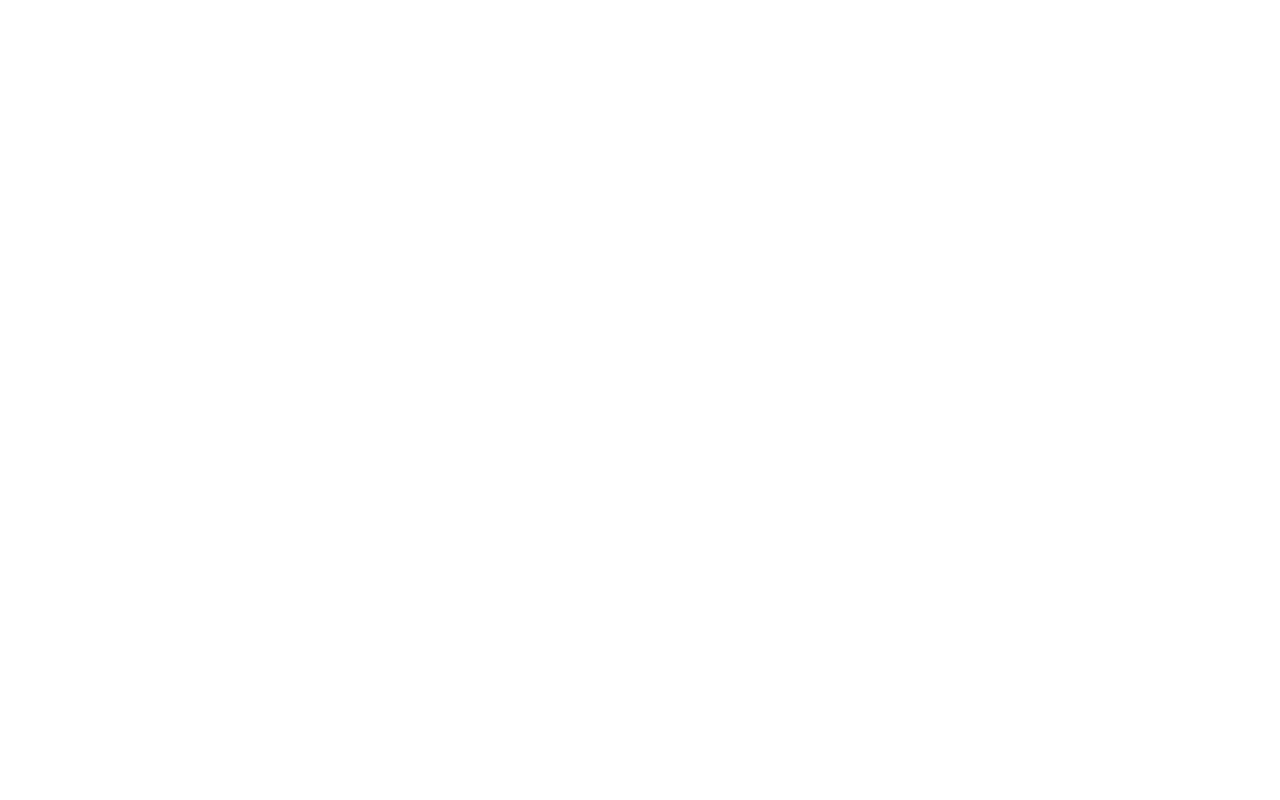
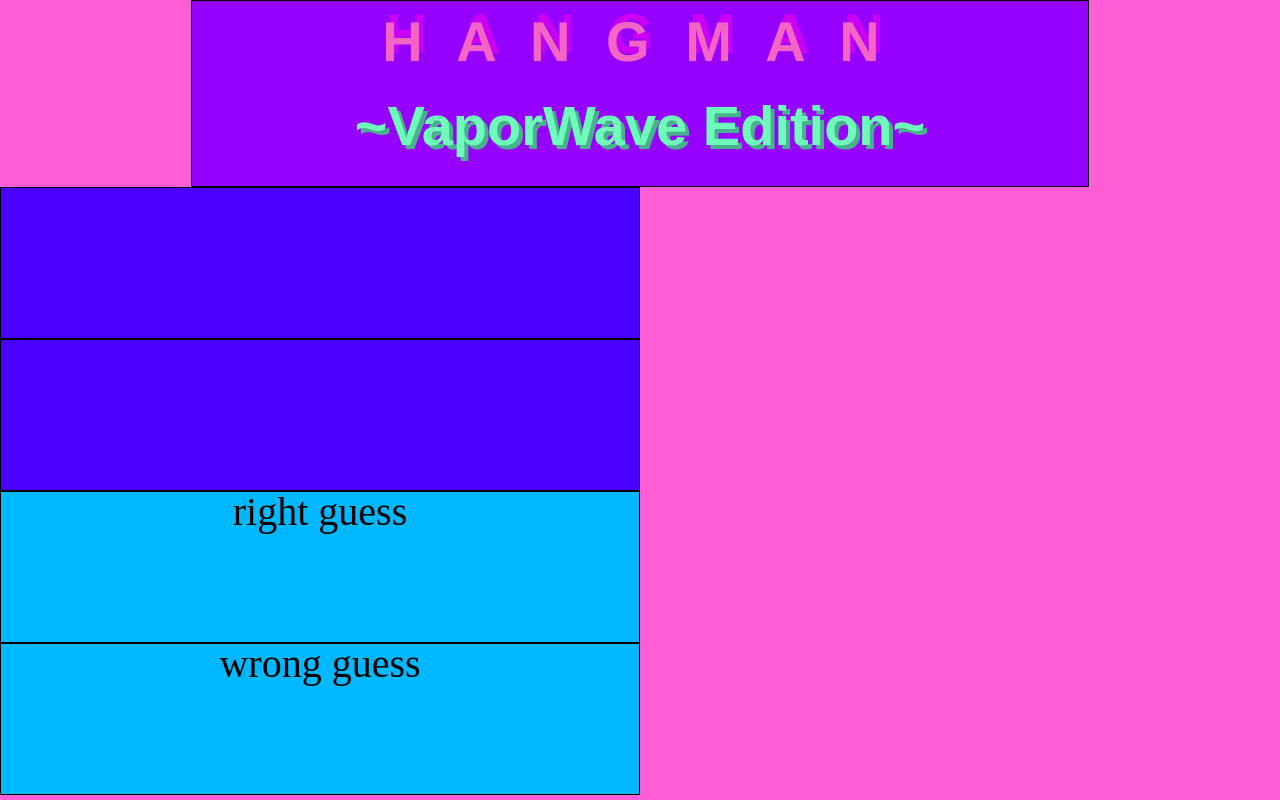
Before and after one commit to salmonshoe/Psychic-Game, a plain HTML site: page wordguessindex.html in a window 1280 px wide. Drawn offline with Linux system fonts and the light colour scheme.

Commit message:
Late and not complete. Yeah I know but any feedback would be helpful

```diff
--- a/assets/css/reset.css
+++ b/assets/css/reset.css
@@ -0,0 +1,48 @@
+/* http://meyerweb.com/eric/tools/css/reset/
+   v2.0 | 20110126
+   License: none (public domain)
+*/
+
+html, body, div, span, applet, object, iframe,
+h1, h2, h3, h4, h5, h6, p, blockquote, pre,
+a, abbr, acronym, address, big, cite, code,
+del, dfn, em, img, ins, kbd, q, s, samp,
+small, strike, strong, sub, sup, tt, var,
+b, u, i, center,
+dl, dt, dd, ol, ul, li,
+fieldset, form, label, legend,
+table, caption, tbody, tfoot, thead, tr, th, td,
+article, aside, canvas, details, embed,
+figure, figcaption, footer, header, hgroup,
+menu, nav, output, ruby, section, summary,
+time, mark, audio, video {
+	margin: 0;
+	padding: 0;
+	border: 0;
+	font-size: 100%;
+	font: inherit;
+	vertical-align: baseline;
+}
+/* HTML5 display-role reset for older browsers */
+article, aside, details, figcaption, figure,
+footer, header, hgroup, menu, nav, section {
+	display: block;
+}
+body {
+	line-height: 1;
+}
+ol, ul {
+	list-style: none;
+}
+blockquote, q {
+	quotes: none;
+}
+blockquote:before, blockquote:after,
+q:before, q:after {
+	content: '';
+	content: none;
+}
+table {
+	border-collapse: collapse;
+	border-spacing: 0;
+}
--- a/assets/css/style.css
+++ b/assets/css/style.css
@@ -0,0 +1,98 @@
+body {
+    background-color: #ff5ed6;
+}
+
+.wrapper {
+    display: flex;
+    flex-flow: row wrap;
+    text-align: center;
+    }
+
+header {
+    order: 1;
+    justify-content: flex-start;
+    border: 1px solid black;
+    font-size: 40px;
+    text-align: center;
+    margin: auto;
+    height: 20%;
+    width: 70%;
+    background-color: #9600ff;
+}
+
+h1 {
+    display: inline;
+    position: relative;
+    font: 42pt Helvetica, Sans-Serif;
+    font-weight: 600;
+    letter-spacing: 10px;
+    color: rgba(255, 0, 234, 0.5);
+}
+h1::after {
+    content: "H A N G M A N";
+    position: absolute; left: -4px; top: 7px;
+    color: rgb(243, 101, 196);
+}
+
+h2 {
+    color: #6EFCBB;
+    font-weight: bold;
+    font-size: 42pt;
+    font-family: sans-serif;
+    text-shadow: 4px 4px 0px #4AB18E;
+    line-height: 120px;
+    display: inline-flex;
+}
+
+#lefty {
+    width: 50%;
+    flex-direction: column;
+    justify-content: flex-start;
+}
+
+.media {
+    order: 2;
+    border: 1px solid black;
+    font-size: 40px;
+    text-align: center;
+    margin: 0 auto;
+    height: 150px;
+    background-color: #4900ff;
+}
+.underscores {
+    order: 2;
+    border: 1px solid black;
+    font-size: 40px;
+    text-align: center;
+    margin: 0 auto;
+    height: 150px;
+    background-color: #4900ff;
+}
+
+#righty {
+    width: 50%;
+    flex-direction: column;
+    justify-content: flex-end;
+}
+
+.rightGuess {
+    order: 3;
+    border: 1px solid black;
+    font-size: 40px;
+    text-align: center;
+    margin: 0 auto;
+    height: 150px;
+    background-color: #00b8ff;
+}
+
+.wrongGuess {
+    order: 3;
+    border: 1px solid black;
+    font-size: 40px;
+    font-family: serif;
+    text-align: center;
+    margin: 0 auto;
+    height: 150px;
+    background-color: #00b8ff;
+
+}
--- a/assets/javascript/game.js
+++ b/assets/javascript/game.js
@@ -0,0 +1,29 @@
+//Create an array of words for the game
+var choices = ['pepsi', 'aesthetic', 'capitalism'];
+//Computer chooses a random word from array
+var randomWord = Math.floor(Math.random() * choices.length);
+var vaporWord = choices[randomWord];
+var underScore = [];
+console.log(vaporWord);
+//Create underscores based on length of the word
+var underscoreMaker = () => {
+    for (var i = 0; i < vaporWord.length; i++) {
+        underScore.push("_");
+    }
+    console.log(underScore);
+    return underScore;
+}
+
+// Call the function!!! State the name and open/close parenthesis.
+
+//Gets Users guess
+
+document.onkeyup = function (event) {
+    var userPress = event.key;
+    //Check if guess is right
+    if (userPress === underScore) {
+        //Push the right array and tally the letters
+    }
+    //If right, push the right array
+    //If wrong, push to wrong array
+};
--- a/wordguessindex.html
+++ b/wordguessindex.html
@@ -0,0 +1,35 @@
+<!DOCTYPE html>
+<html lang="en">
+
+<head>
+    <meta charset="UTF-8">
+    <meta name="viewport" content="width=device-width, initial-scale=1.0">
+    <meta http-equiv="X-UA-Compatible" content="ie=edge">
+    <title>HangWave</title>
+    <link rel="stylesheet" href="assets/css/reset.css">
+    <link rel="stylesheet" href="assets/css/style.css">
+</head>
+
+<body>
+        <header>
+            <h1>H A N G M A N</h1>
+            <br>
+            <h2>~VaporWave Edition~</h2>
+        </header>
+    <div class="container">
+    <div id="lefty">
+        <div class="media"><!--<img src="https://pbs.twimg.com/profile_images/667348273800323073/ra2A8j6h_400x400.jpg"
+                alt="stone-head">--></div>
+        <div class="underscores"></div>
+    </div>
+
+    <div id="righty">
+        <div class="rightGuess">right guess</div>
+        <div class="wrongGuess">wrong guess</div>
+    </div>
+
+    </div>
+</body>
+<script src="assets/javascript/game.js"></script>
+
+</html>
```
Also changed, not shown: psychicGame/psychicindex.html (+11 -3 lines), 1 other file.
